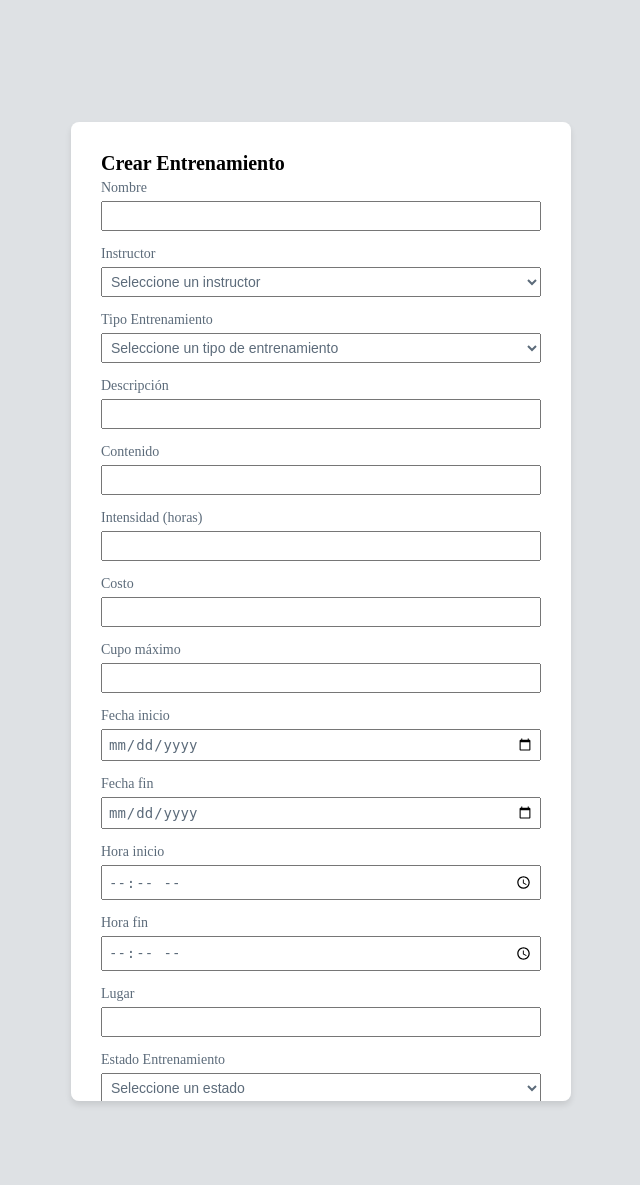
After one commit to YesidLM12/CentinelaSeguraLtda, a Spring Boot app: page /entrenamientos/crear in a window 1280 px wide. The commit adds this page. Shown: the top 1185 px of the page, without its empty margins (319-959 px from the left). Run offline with Spring Boot 4, Linux system fonts and the light colour scheme; the visitor is signed in with stand-in values (Sample User, id 1); data that the repository does not hold is empty; some of the project's set-up classes (security, data sources, template engines, error pages and the like) are left out, and stand-ins take their place; database files in the repository are not loaded.

Commit message:
feat: se implementó la interfaz para entrenamientos

```diff
--- a/src/main/java/org/yesidl12/centinelaseguraltda/controller/EntrenamientoController.java
+++ b/src/main/java/org/yesidl12/centinelaseguraltda/controller/EntrenamientoController.java
@@ -1,5 +1,6 @@
 package org.yesidl12.centinelaseguraltda.controller;
 
+import org.springdoc.core.converters.models.Sort;
 import org.springframework.data.domain.Page;
 import org.springframework.security.core.Authentication;
 import org.springframework.stereotype.Controller;
@@ -13,27 +14,31 @@ import org.springframework.web.bind.annotation.RequestMapping;
 import org.springframework.web.bind.annotation.RequestParam;
 import org.yesidl12.centinelaseguraltda.dto.EntrenamientoCommand;
 import org.yesidl12.centinelaseguraltda.entity.EntrenamientoEntity;
+import org.yesidl12.centinelaseguraltda.repository.InstructorRepository;
 import org.yesidl12.centinelaseguraltda.service.EntrenamientoService;
 
 @Controller
-@RequestMapping("/entrenamiento")
+@RequestMapping("/entrenamientos")
 public class EntrenamientoController {
     private final EntrenamientoService entrenamientoService;
+    private final InstructorRepository instructorRepository;
 
-    public EntrenamientoController(EntrenamientoService entrenamientoService) {
+    public EntrenamientoController(EntrenamientoService entrenamientoService, InstructorRepository instructorRepository) {
         this.entrenamientoService = entrenamientoService;
+        this.instructorRepository = instructorRepository;
     }
 
     @PostMapping
     public String crearEntrenamiento(@ModelAttribute EntrenamientoCommand command, Authentication authentication) {
         entrenamientoService.crearEntrenamiento(command, authentication);
-        return "redirect:/entrenamiento";
+        return "redirect:/entrenamientos";
     }
 
     @GetMapping("/crear")
     public String mostrarFormularioCreacionEntrenamiento(Model model) {
         model.addAttribute("entrenamiento", new EntrenamientoEntity());
-        return "entrenamiento/crear";
+        model.addAttribute("instructores", instructorRepository.findAll());
+        return "entrenamientos/crear";
     }
 
 
@@ -45,25 +50,25 @@ public class EntrenamientoController {
     ) {
         Page<EntrenamientoEntity> entrenamientos = entrenamientoService.obtenerEntrenamientos(page, size);
         model.addAttribute("entrenamientos", entrenamientos);
-        return "entrenamiento/lista";
+        return "entrenamientos/lista";
     }
 
     @PatchMapping("/{id}")
     public String cambiarEstadoEntrenamiento(EntrenamientoCommand command, Authentication authentication) {
         entrenamientoService.actualizarEntrenamiento(command, authentication);
-        return "redirect:/entrenamiento";
+        return "redirect:/entrenamientos";
     }
 
     @GetMapping("/actualizar/{id}")
     public String mostrarFormularioActualizacionEntrenamiento(@PathVariable Long id, EntrenamientoCommand command, Authentication authentication, Model model) {
         EntrenamientoEntity entrenamiento = entrenamientoService.obtenerEntrenamientoPorId(id);
         model.addAttribute("entrenamiento", entrenamiento);
-        return "entrenamiento/actualizar";
+        return "entrenamientos/actualizar";
     }
 
     @PostMapping("/{id}")
     public String eliminarEntrenamiento(@PathVariable Long id, Authentication authentication) {
         entrenamientoService.eliminarEntrenamiento(id, authentication);
-        return "redirect:/entrenamiento";
+        return "redirect:/entrenamientos";
     }
 }
--- a/src/main/java/org/yesidl12/centinelaseguraltda/dto/EmpleadoCommand.java
+++ b/src/main/java/org/yesidl12/centinelaseguraltda/dto/EmpleadoCommand.java
@@ -5,6 +5,7 @@ import java.time.LocalDate;
 public record EmpleadoCommand(
     String documento,
     String nombre,
+    String correo,
     String cargo,
     String numeroCredencial,
     LocalDate venceCredencial,
@@ -13,7 +14,7 @@ public record EmpleadoCommand(
 ) {
 
     public EmpleadoCommand(Object object, Object object2, Object object3, Object object4, Object object5,
-            Object object6) {
+            Object object6, Object object7, Object object8) {
         this(
             (String) object,
             (String) object2,
@@ -21,7 +22,8 @@ public record EmpleadoCommand(
             (String) object4,
             (LocalDate) object5,
             (String) object6,
-            null
+            (String) object7,
+            (LocalDate) object8
         );
     }
 }
--- a/src/main/java/org/yesidl12/centinelaseguraltda/dto/EntrenamientoCommand.java
+++ b/src/main/java/org/yesidl12/centinelaseguraltda/dto/EntrenamientoCommand.java
@@ -6,6 +6,7 @@ import java.time.LocalTime;
 
 public record EntrenamientoCommand(
     String nombre,
+    Long instructor,
     String tipo,
     String descripcion,
     String contenido,
--- a/src/main/java/org/yesidl12/centinelaseguraltda/enums/Cargo.java
+++ b/src/main/java/org/yesidl12/centinelaseguraltda/enums/Cargo.java
@@ -8,5 +8,6 @@ public enum Cargo {
    OPERADOR_MEDIOS,
    CONDUCTOR,
    OPERADOR_MONITOREO,
-   CUSTODIO
+   CUSTODIO,
+   INSTRUCTOR
 }
--- a/src/main/java/org/yesidl12/centinelaseguraltda/enums/Estado_Entrenamiento.java
+++ b/src/main/java/org/yesidl12/centinelaseguraltda/enums/Estado_Entrenamiento.java
@@ -2,5 +2,7 @@ package org.yesidl12.centinelaseguraltda.enums;
 
 public enum Estado_Entrenamiento {
    PROGRAMADO,
-   CANCELADO
+   CANCELADO,
+   EN_CURSO,
+   FINALIZADO
 }
--- a/src/main/java/org/yesidl12/centinelaseguraltda/enums/Tipo_Entrenamiento.java
+++ b/src/main/java/org/yesidl12/centinelaseguraltda/enums/Tipo_Entrenamiento.java
@@ -5,5 +5,9 @@ public enum Tipo_Entrenamiento {
    REENTRANAMIENTO,
    ESPECIALIZACION,
    PROFUNDIZACION,
-   COMPLEMENTARIO
+   COMPLEMENTARIO,
+   DEFENSA_PERSONAL,
+   MANEJO_ARMAS,
+   PRIMEROS_AUXILIOS,
+   PROTOCOLOS_SEGURIDAD
 }
--- a/src/main/resources/static/css/loginStyle.css
+++ b/src/main/resources/static/css/loginStyle.css
@@ -185,7 +185,7 @@ label {
 }
 
 /*Estilos para la tabla de usuarios*/
-.container-usuarios-lista, .container-servicios-lista, .container-clientes-lista, .container-personal-lista, .container-equipos-lista {
+.container-usuarios-lista, .container-servicios-lista, .container-clientes-lista, .container-personal-lista, .container-equipos-lista, .container-entrenamientos-lista, .container-entrenamientos-lista {
     display: grid;
     grid-template-columns: auto 1fr;
     align-items: center;
@@ -195,7 +195,7 @@ label {
 
 }
 
-.container-tabla-usuarios, .container-tabla-servicios, .container-tabla-clientes, .container-tabla-personal, .container-tabla-equipos {
+.container-tabla-usuarios, .container-tabla-servicios, .container-tabla-clientes, .container-tabla-personal, .container-tabla-equipos, .container-tabla-entrenamientos {
     width: auto;
     display: flex;
     flex-direction: column;
@@ -203,9 +203,11 @@ label {
     justify-content: flex-start;
     height: 100vh;
     padding: 3rem;
+    overflow-y: auto;
+    overflow-x: auto;
 }
 
-.container-tabla-usuarios a , .container-tabla-servicios a, .container-tabla-clientes a, .container-tabla-personal a, .container-tabla-equipos a{
+.container-tabla-usuarios a , .container-tabla-servicios a, .container-tabla-clientes a, .container-tabla-personal a, .container-tabla-equipos a, .container-tabla-entrenamientos a{
     text-decoration: none;
     color: black;
 }
@@ -390,9 +392,10 @@ thead th{
     justify-content: center;
     height: 100vh;
     background-color: rgba(92, 107, 122, 0.2);
+    overflow-y: auto;
 }
 
-.formulario-registrar-usuario, .formulario-registrar-servicio, .formulario-registrar-cliente, .formulario-registrar-personal, .formulario-registrar-equipos{
+.formulario-registrar-usuario, .formulario-registrar-servicio, .formulario-registrar-cliente, .formulario-registrar-personal, .formulario-registrar-equipos, .formulario-registrar-entrenamiento{
     display: flex;
     flex-direction: column;
     gap: 0.5rem;
@@ -404,7 +407,8 @@ thead th{
     border-radius: var(--border-radius);
     box-shadow: var(--box-shadow);
     width: 50rem;
-    height: auto;
+    height: 80vh;
+    overflow-y: auto;
 }
 
 .campo-formulario{
--- /dev/null
+++ b/src/main/resources/templates/entrenamientos/crear.html
@@ -0,0 +1,100 @@
+<!DOCTYPE html>
+<html lang="es" xmlns:xsi="http://www.thymeleaf.org" xmlns:sec="http://www.thymeleaf.org/extras/spring-security">
+
+<head>
+    <meta charset="UTF-8">
+    <meta name="viewport" content="width=device-width, initial-scale=1.0">
+    <link rel="stylesheet" th:href="@{/css/loginStyle.css}">
+    <title>Crear Entrenamiento</title>
+</head>
+
+<body>
+    <div class="formulario-container">
+        <div class="formulario-subcontainer">
+            <form th:action="@{/entrenamientos}" method="post" class="formulario-registrar-entrenamiento">
+                <h1>Crear Entrenamiento</h1>
+
+                <div class="campo-formulario">
+                    <label class="label">Nombre</label>
+                    <input class="label-input" type="text" name="nombre" required>
+                </div>
+
+                <div class="campo-formulario">
+                    <label class="label">Instructor</label>
+                    <select class="label-input" name="instructor" id="instructor">
+                       <option value="">Seleccione un instructor</option>
+                       <option th:each="instructor : ${instructores}" th:value="${instructor.id}" th:text="${instructor.nombre}"></option>
+                    </select>
+                </div>
+
+                <div class="campo-formulario">
+                    <label for="tipoEntrenamiento" class="label"> Tipo Entrenamiento </label>
+                        <select class="label-input" name="tipo" id="tipoEntrenamiento">
+                            <option value="">Seleccione un tipo de entrenamiento</option>
+                            <option value="FUNDAMENTACION">Fundamentación</option>
+                            <option value="REENTRANAMIENTO">Reentrenamiento</option>
+                            <option value="ESPECIALIZACION">Especialización</option>
+                            <option value="PROFUNDIZACION">Profundización</option>
+                            <option value="COMPLEMENTARIO">Complementario</option>
+                        </select>
+                </div>
+
+                <div class="campo-formulario">
+                    <label class="label">Descripción</label>
+                    <input class="label-input" type="text" name="descripcion" required>
+                </div>
+
+                <div class="campo-formulario">
+                    <label class="label">Contenido</label>
+                    <input class="label-input" type="text" name="contenido" required>
+                </div>
+
+                <div class="campo-formulario">
+                    <label class="label">Intensidad (horas)</label>
+                    <input class="label-input" type="number" name="intensidadHoras" required>
+                </div>
+                <div class="campo-formulario">
+                    <label class="label">Costo</label>
+                    <input class="label-input" type="number" name="costo" required>
+                </div>
+                <div class="campo-formulario">
+                    <label class="label">Cupo máximo</label>
+                    <input class="label-input" type="number" name="cupoMaximo" required>
+                </div>
+                <div class="campo-formulario">
+                    <label class="label">Fecha inicio</label>
+                    <input class="label-input" type="date" name="fechaInicio" required>
+                </div>
+                <div class="campo-formulario">
+                    <label class="label">Fecha fin</label>
+                    <input class="label-input" type="date" name="fechaFin" required>
+                </div>
+                <div class="campo-formulario">
+                    <label class="label">Hora inicio</label>
+                    <input class="label-input" type="time" name="horaInicio" required>
+                </div>
+                <div class="campo-formulario">
+                    <label class="label">Hora fin</label>
+                    <input class="label-input" type="time" name="horaFin" required>
+                </div>
+                <div class="campo-formulario">
+                    <label class="label">Lugar</label>
+                    <input class="label-input" type="text" name="lugar" required>
+                </div>
+
+                <div class="campo-formulario">
+                    <label for="estado" class="label"> Estado Entrenamiento </label>
+                        <select class="label-input" name="estado" id="estado">
+                            <option value="">Seleccione un estado</option>
+                            <option value="PROGRAMADO">Programado</option>
+                            <option value="CANCELADO">Cancelado</option>
+                        </select>
+                </div>
+
+                <button type="submit" class="btn-login">Guardar</button>
+            </form>
+        </div>
+    </div>
+</body>
+
+</html>
```
Also changed, not shown: src/main/java/org/yesidl12/centinelaseguraltda/controller/PersonalEquipoController.java (+9 -2 lines), src/main/java/org/yesidl12/centinelaseguraltda/repository/InstructorRepository.java (+7 -0 lines), src/main/java/org/yesidl12/centinelaseguraltda/service/EntrenamientoService.java (+15 -1 lines), src/main/java/org/yesidl12/centinelaseguraltda/service/PersonalEquipoService.java (+32 -1 lines), src/main/resources/db/migration/V6__Instructor_insert.sql (added, +20 -0 lines), src/main/resources/db/migration/V7__entrenamientos_insert.sql (added, +62 -0 lines), src/main/resources/templates/entrenamientos/lista.html (added, +96 -0 lines), src/main/resources/templates/entrenamientos/actualizar.html (added).
